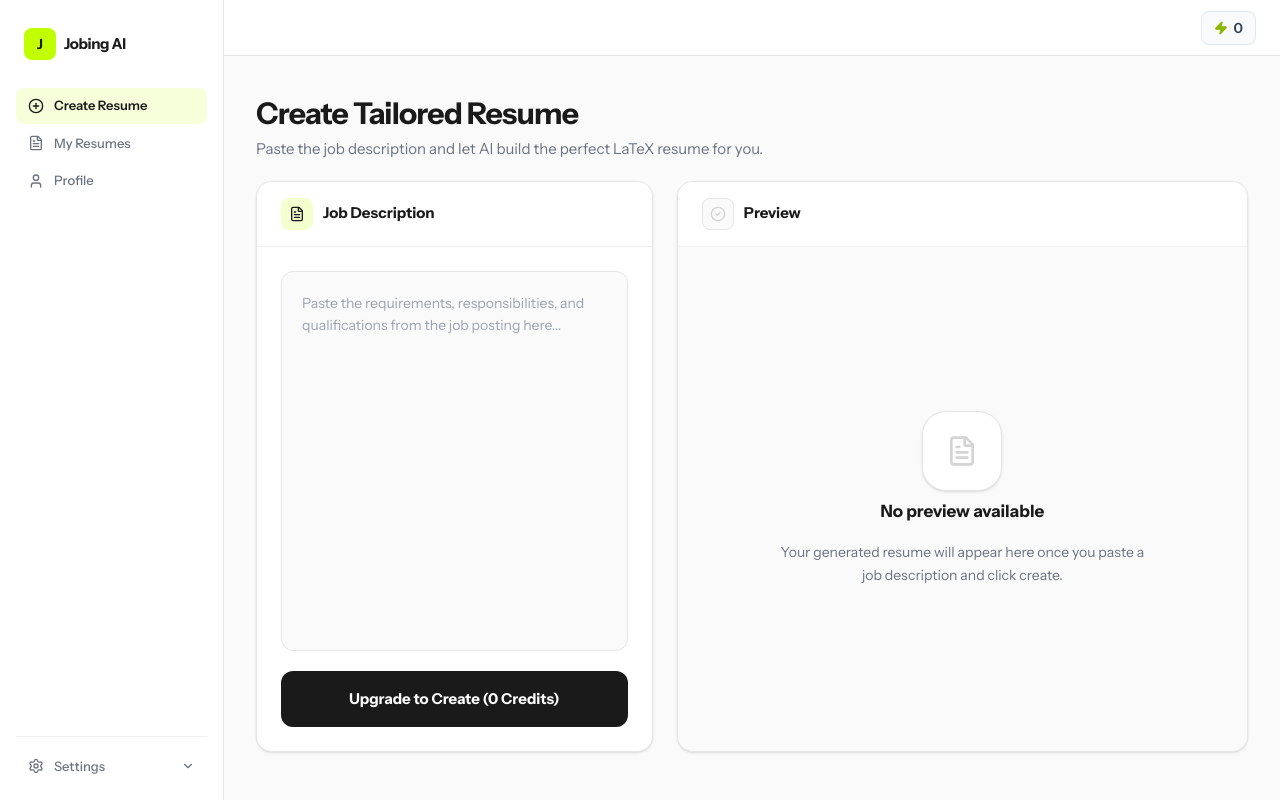
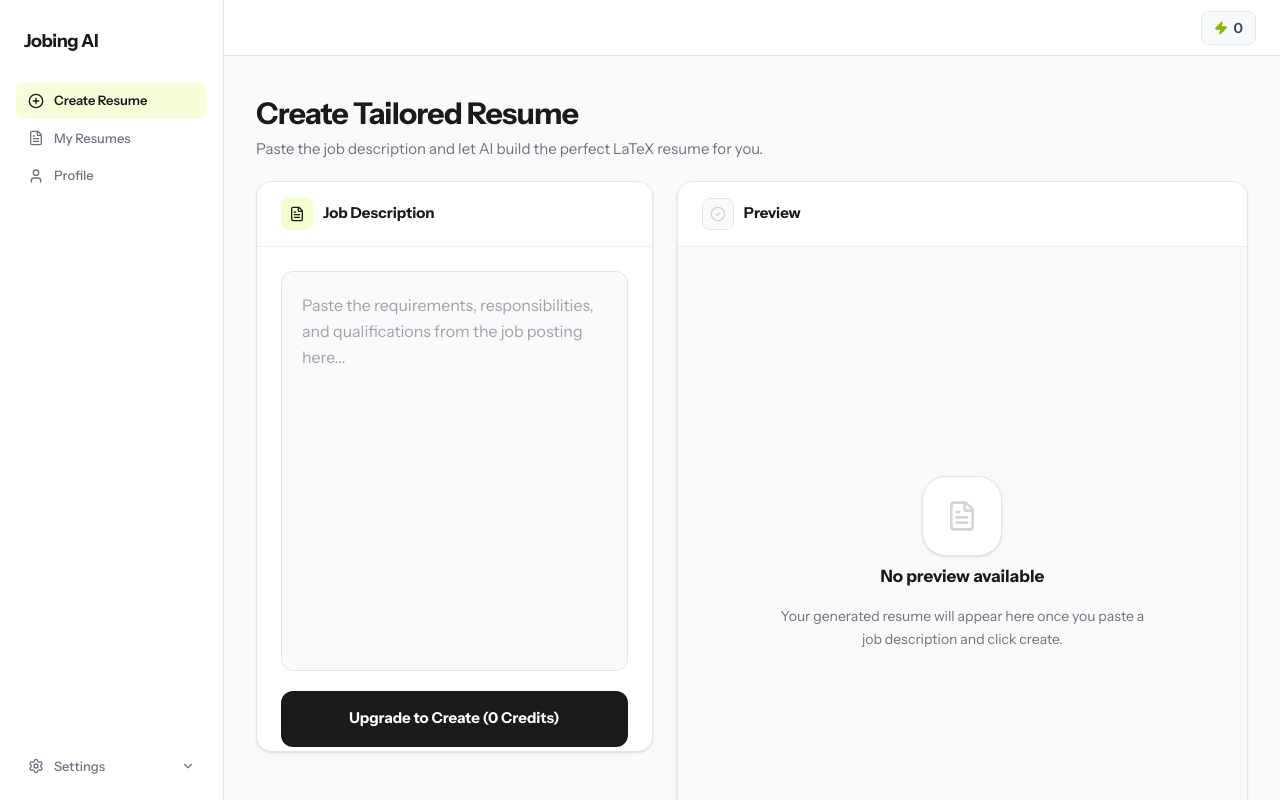
Before and after one commit to srinivasgogula02/jobing, a Next.js app: page /create in a window 1280 px wide. Built offline with nearby package versions, Linux system fonts and the light colour scheme; no server answers.

Commit message:
chore: stable mobile responsiveness and restored card-based profile

```diff
--- a/src/app/resumes/page.tsx
+++ b/src/app/resumes/page.tsx
@@ -32,7 +32,7 @@ export default async function ResumesPage() {
 
   return (
     <DashboardLayout>
-      <div className="flex flex-col h-full space-y-8 max-w-6xl mx-auto">
+      <div className="flex flex-col h-full space-y-8 max-w-6xl mx-auto px-4 py-6 md:px-0 md:py-0">
         <div className="space-y-1">
           <h1 className="text-2xl font-extrabold text-[#1a1a1a] tracking-tight">
             My Resumes
--- a/src/components/CreateResumeForm.tsx
+++ b/src/components/CreateResumeForm.tsx
@@ -1,6 +1,6 @@
 "use client";
 
-import { useState } from "react";
+import { useState, useRef } from "react";
 import { Loader2, FileDown, Wand2, FileText, CheckCircle2, AlertCircle } from "lucide-react";
 import { ProfileCompletionPopup } from "@/components/ProfileCompletionPopup";
 import type { CompletionResult } from "@/lib/profileConfig";
@@ -17,6 +17,7 @@ export function CreateResumeForm({ initialCredits = 0 }: CreateResumeFormProps)
   const [error, setError] = useState<string | null>(null);
   const [showPopup, setShowPopup] = useState(false);
   const [completion, setCompletion] = useState<CompletionResult | null>(null);
+  const previewRef = useRef<HTMLDivElement>(null);
 
   const handleGenerate = async () => {
     if (!jobDescription.trim()) {
@@ -27,6 +28,11 @@ export function CreateResumeForm({ initialCredits = 0 }: CreateResumeFormProps)
     if (credits < 1) {
       setError("You don't have enough credits. Please upgrade your plan.");
       return;
+    }
+
+    // On mobile, scroll to preview so user sees the loading state
+    if (window.innerWidth < 1024) {
+      previewRef.current?.scrollIntoView({ behavior: "smooth" });
     }
 
     // Check profile completion before generating
@@ -73,7 +79,7 @@ export function CreateResumeForm({ initialCredits = 0 }: CreateResumeFormProps)
 
   return (
     <>
-      <div className="flex flex-col lg:flex-row gap-6 flex-1 min-h-0 px-2 pb-6">
+      <div className="flex flex-col lg:flex-row gap-6 flex-1 min-h-0 px-2 py-4 lg:p-0 lg:px-2 lg:pb-6">
         {/* Left: Input */}
         <div className="flex flex-col w-full lg:w-[40%] bg-white rounded-2xl border border-[#e5e5e5] shadow-sm overflow-hidden flex-shrink-0">
           <div className="px-6 py-4 border-b border-[#f0f0f0] bg-white flex items-center gap-2.5">
@@ -83,7 +89,7 @@ export function CreateResumeForm({ initialCredits = 0 }: CreateResumeFormProps)
             <h2 className="text-[15px] font-bold text-[#1a1a1a]">Job Description</h2>
           </div>
 
-          <div className="p-6 flex-1 flex flex-col gap-5 bg-white">
+          <div className="p-3 md:p-6 flex-1 flex flex-col gap-3 md:gap-5 bg-white">
             {error && (
               <div className="flex items-start gap-2.5 p-4 bg-red-50 border border-red-100 text-red-600 rounded-xl text-sm font-medium">
                 <AlertCircle size={16} className="mt-0.5 shrink-0" />
@@ -91,9 +97,9 @@ export function CreateResumeForm({ initialCredits = 0 }: CreateResumeFormProps)
               </div>
             )}
 
-            <div className="flex-1 flex flex-col relative group">
+            <div className="flex-1 flex flex-col relative group min-h-[250px] lg:min-h-[400px]">
               <textarea
-                className="flex-1 w-full bg-[#fafafa] group-hover:bg-[#f5f5f4] border border-[#e5e5e5] rounded-xl p-5 text-[#1a1a1a] placeholder:text-[#9ca3af] focus:outline-none focus:ring-2 focus:ring-[#C1FF00] focus:border-[#C1FF00] focus:bg-white transition-all resize-none text-[14px] leading-relaxed slim-scrollbar"
+                className="flex-1 w-full bg-[#fafafa] group-hover:bg-[#f5f5f4] border border-[#e5e5e5] rounded-xl p-2 md:p-5 text-base text-[#1a1a1a] placeholder:text-[#9ca3af] focus:outline-none focus:ring-2 focus:ring-[#C1FF00] focus:border-[#C1FF00] focus:bg-white transition-all resize-none leading-relaxed slim-scrollbar"
                 placeholder="Paste the requirements, responsibilities, and qualifications from the job posting here..."
                 value={jobDescription}
                 onChange={(e) => setJobDescription(e.target.value)}
@@ -125,7 +131,10 @@ export function CreateResumeForm({ initialCredits = 0 }: CreateResumeFormProps)
         </div>
 
         {/* Right: Preview */}
-        <div className="flex flex-col flex-1 bg-white rounded-2xl border border-[#e5e5e5] shadow-sm overflow-hidden">
+        <div
+          ref={previewRef}
+          className="flex flex-col flex-1 bg-white rounded-2xl border border-[#e5e5e5] shadow-sm overflow-hidden min-h-[500px] lg:min-h-[700px]"
+        >
           <div className="px-6 py-4 border-b border-[#f0f0f0] bg-white flex items-center justify-between">
             <div className="flex items-center gap-2.5">
               <div className="w-8 h-8 rounded-lg bg-[#fafafa] border border-[#e5e5e5] flex items-center justify-center">
--- a/src/components/DashboardShell.tsx
+++ b/src/components/DashboardShell.tsx
@@ -3,10 +3,10 @@
 // ─────────────────────────────────────────────────────────────────────────────
 "use client";
 
-import React from "react";
+import React, { useState } from "react";
 import { Sidebar } from "./Sidebar";
 import { UserButton } from "@clerk/nextjs";
-import { Zap } from "lucide-react";
+import { Zap, Menu } from "lucide-react";
 import Link from "next/link";
 
 interface DashboardShellProps {
@@ -15,12 +15,31 @@ interface DashboardShellProps {
 }
 
 export function DashboardShell({ children, credits }: DashboardShellProps) {
+  const [mobileMenuOpen, setMobileMenuOpen] = useState(false);
+
   return (
-    <div className="flex h-screen w-full bg-[#fafafa] text-[#1a1a1a] overflow-hidden">
-      <Sidebar />
-      <div className="flex-1 flex flex-col h-full overflow-hidden">
-        <header className="h-14 flex items-center justify-end gap-3 px-6 border-b border-[#e5e5e5] shrink-0 bg-white">
-          {typeof credits === "number" && (
+    <div className="flex h-[100dvh] w-full bg-[#fafafa] text-[#1a1a1a] overflow-hidden">
+      {/* Desktop Sidebar */}
+      <div className="hidden md:block h-full shrink-0 relative z-40">
+        <Sidebar onClose={() => setMobileMenuOpen(false)} />
+      </div>
+
+      <div className="flex-1 flex flex-col h-full overflow-hidden w-full relative z-0">
+        <header className="h-14 flex items-center justify-between md:justify-end gap-3 px-4 md:px-6 border-b border-[#e5e5e5] shrink-0 bg-white z-10">
+          <div className="flex items-center gap-2">
+            <button
+              onClick={() => setMobileMenuOpen(true)}
+              className="md:hidden p-2 -ml-2 text-[#1a1a1a] hover:bg-slate-100 rounded-lg transition-colors"
+            >
+              <Menu size={20} />
+            </button>
+            <Link href="/" className="md:hidden flex items-center px-1 py-1">
+              <span className="font-bold text-[14px] text-[#1a1a1a] tracking-tight">Jobing</span>
+            </Link>
+          </div>
+
+          <div className="flex items-center gap-3">
+            {typeof credits === "number" && (
             <Link
               href="/billing"
               className="flex items-center gap-1.5 px-3 py-1.5 bg-slate-50 border border-slate-200 rounded-lg text-sm font-semibold text-slate-700 hover:bg-slate-100 transition-colors"
@@ -47,11 +66,24 @@ export function DashboardShell({ children, credits }: DashboardShellProps) {
               <UserButton.Action label="signOut" />
             </UserButton.MenuItems>
           </UserButton>
+          </div>
         </header>
-        <main className="flex-1 overflow-auto p-6 slim-scrollbar">
+        <main className="flex-1 overflow-auto p-0 md:p-6 slim-scrollbar">
           {children}
         </main>
       </div>
+      {/* Mobile Drawer */}
+      {mobileMenuOpen && (
+        <div className="fixed inset-0 z-[999] flex md:hidden">
+          <div
+             className="absolute inset-0 bg-[#1a1a1a]/40 backdrop-blur-sm transition-opacity"
+             onClick={() => setMobileMenuOpen(false)}
+          />
+          <div className="relative w-56 h-full bg-white animate-in slide-in-from-left shadow-2xl">
+            <Sidebar onClose={() => setMobileMenuOpen(false)} />
+          </div>
+        </div>
+      )}
     </div>
   );
 }
--- a/src/components/ProfileSummary.tsx
+++ b/src/components/ProfileSummary.tsx
@@ -35,7 +35,7 @@ function EmptyHint({ message }: { message: string }) {
 }
 
 // ── Completion Score Ring ────────────────────────────────────────────────────
-function ScoreRing({ percent, score, total }: { percent: number; score: number; total: number }) {
+export function ScoreRing({ percent, score, total }: { percent: number; score: number; total: number }) {
   const radius = 20;
   const circumference = 2 * Math.PI * radius;
   const offset = circumference - (percent / 100) * circumference;
@@ -215,7 +215,7 @@ export function ProfileSummary({ profileData }: ProfileSummaryProps) {
       {/* Header Card with Score */}
       <div className="bg-white rounded-2xl border border-[#e5e5e5] p-6 shadow-sm">
         <div className="flex items-center gap-4">
-          <div className="w-12 h-12 rounded-xl bg-[#C1FF00] shadow-sm border border-[#1a1a1a]/10 flex items-center justify-center">
+          <div className="w-12 h-12 rounded-xl bg-[#fafafa] border border-[#e5e5e5] flex items-center justify-center shadow-sm">
             <UserCircle size={24} className="text-[#1a1a1a]" />
           </div>
           <div className="flex-1">
--- a/src/components/Sidebar.tsx
+++ b/src/components/Sidebar.tsx
@@ -5,7 +5,7 @@ import { FileText, User, Settings, PlusCircle, CreditCard, LogOut, ChevronDown,
 import { SignOutButton } from "@clerk/nextjs";
 import { useState } from "react";
 
-export function Sidebar() {
+export function Sidebar({ onClose }: { onClose?: () => void }) {
   const pathname = usePathname();
   const [settingsOpen, setSettingsOpen] = useState(false);
 
@@ -18,11 +18,8 @@ export function Sidebar() {
   return (
     <div className="flex flex-col w-56 h-full bg-white border-r border-[#e5e5e5] p-4 text-[#6b7280]">
       {/* Logo */}
-      <Link href="/" className="flex items-center gap-2 px-2 py-3 mb-4 group">
-        <div className="w-8 h-8 rounded-lg bg-[#C1FF00] flex items-center justify-center font-black text-[#1a1a1a] text-sm group-hover:shadow-md group-hover:shadow-[#C1FF00]/20 transition-shadow">
-          J
-        </div>
-        <span className="font-bold text-[15px] text-[#1a1a1a] tracking-tight">Jobing AI</span>
+      <Link href="/" onClick={onClose} className="flex items-center px-2 py-3 mb-4 group shrink-0">
+        <span className="font-bold text-[18px] text-[#1a1a1a] tracking-tight">Jobing AI</span>
       </Link>
 
       {/* Nav */}
@@ -33,6 +30,7 @@ export function Sidebar() {
             <Link
               key={item.href}
               href={item.href}
+              onClick={onClose}
               className={`flex items-center gap-2.5 px-3 py-2 rounded-lg text-[13px] font-medium transition-all ${
                 isActive
                   ? "bg-[#C1FF00]/15 text-[#1a1a1a] font-semibold"
@@ -47,7 +45,7 @@ export function Sidebar() {
       </nav>
 
       {/* Settings */}
-      <div className="mt-auto space-y-0.5 pt-3 border-t border-[#f0f0f0]">
+      <div className="space-y-0.5 mt-4">
         <button
           onClick={() => setSettingsOpen(!settingsOpen)}
           className="w-full flex items-center justify-between px-3 py-2 rounded-lg text-[13px] font-medium hover:bg-[#fafafa] hover:text-[#1a1a1a] transition-all"
@@ -63,6 +61,7 @@ export function Sidebar() {
           <div className="pl-8 pr-3 py-1 space-y-0.5 text-[13px]">
             <Link
               href="/billing"
+              onClick={onClose}
               className="flex items-center gap-2 py-1.5 px-2 rounded-md hover:bg-[#fafafa] hover:text-[#1a1a1a] transition-colors"
             >
               <CreditCard size={14} /> Subscription
```
Also changed, not shown: src/app/layout.tsx (+8 -0 lines), src/app/page.tsx (+2 -6 lines), src/components/ProfileChat.tsx (+15 -5 lines), src/components/ProfilePageClient.tsx (+52 -10 lines).
